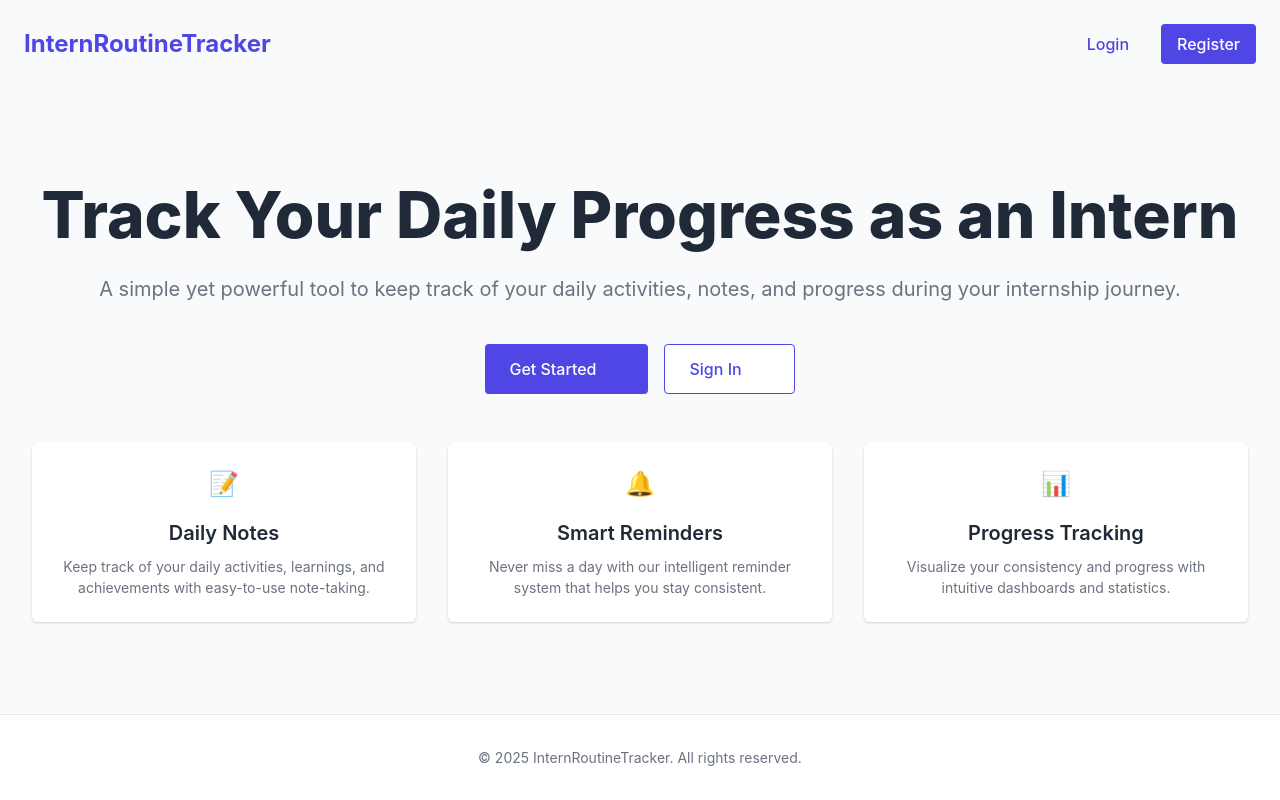
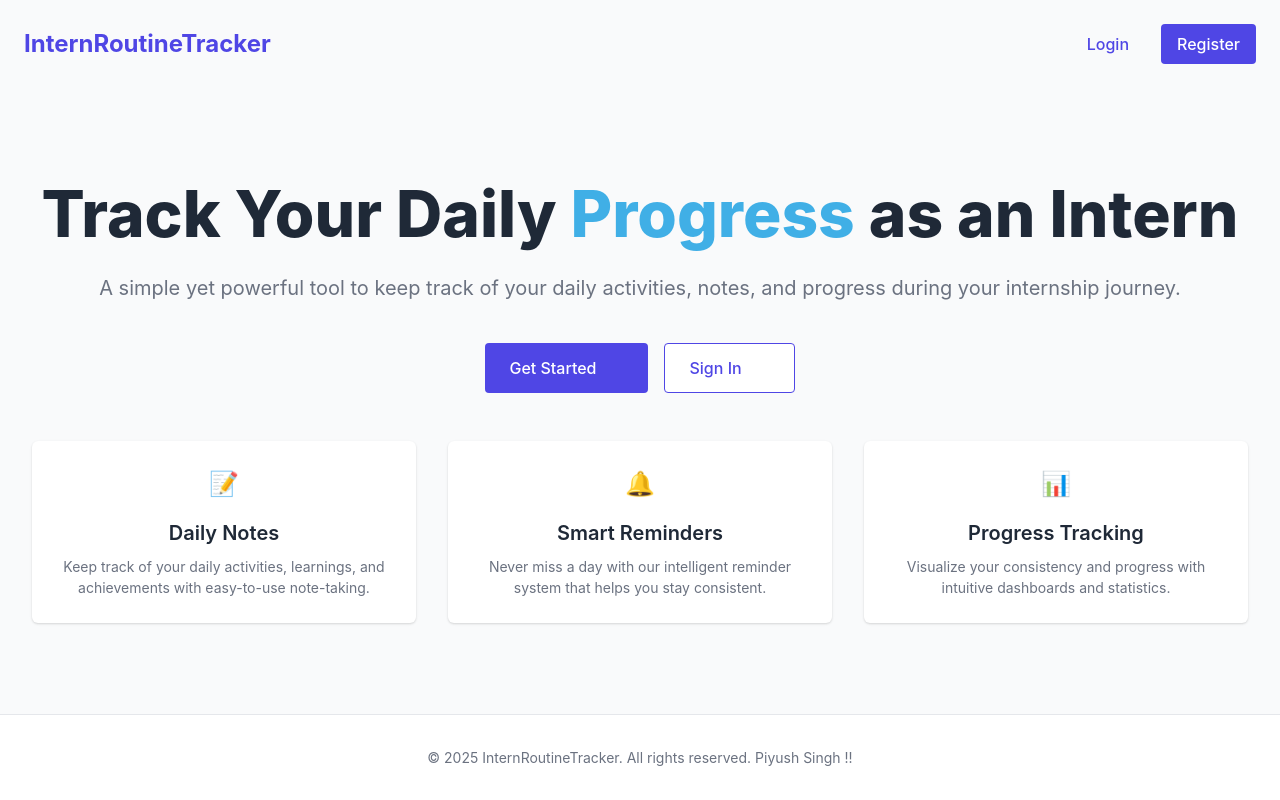
Before and after one commit to piyushsingh022002/RoutineTrackerWeb, a React (Vite) app: page / in a window 1280 px wide. Built offline with nearby package versions, Linux system fonts and the light colour scheme; no server answers.

Commit message:
landing page correction in styling

```diff
--- a/src/pages/LandingPage.tsx
+++ b/src/pages/LandingPage.tsx
@@ -2,6 +2,7 @@ import React from 'react';
 import { Link } from 'react-router-dom';
 import { motion } from 'framer-motion';
 import styled from 'styled-components';
+import { createGlobalStyle } from 'styled-components';
 
 const LandingContainer = styled.div`
   min-height: 100vh;
@@ -85,6 +86,9 @@ const HeroTitle = styled(motion.h1)`
 
   @media (min-width: 768px) {
     font-size: 4rem;
+  }
+    .highlight {
+    color: rgb(64, 175, 230);
   }
 `;
 
@@ -204,7 +208,7 @@ const FeatureGrid = styled(motion.div)`
   }
 `;
 
-const FeatureCard = styled(motion.div)`
+/*const FeatureCard = styled(motion.div)`
   background-color: white;
   padding: 1.5rem;
   border-radius: var(--radius-md);
@@ -233,6 +237,73 @@ const FeatureDescription = styled.p`
   color: var(--text-light);
   font-size: 0.875rem;
 `;
+*/
+
+/* updated code for the feature cards */
+
+const FeatureIcon = styled.div`
+  font-size: 1.5rem;
+  color: var(--primary-color);
+  margin-bottom: 1rem;
+  transition: transform 0.3s ease, filter 0.3s ease;
+
+  &:hover {
+    transform: scale(1.2);
+    filter: brightness(1.3);
+  }
+`;
+
+const FeatureTitle = styled.h3`
+  font-size: 1.25rem;
+  font-weight: 600;
+  margin-bottom: 0.5rem;
+  transition: color 0.3s ease;
+`;
+
+const FeatureDescription = styled.p`
+  color: var(--text-light);
+  font-size: 0.875rem;
+  transition: color 0.3s ease;
+`;
+
+const FeatureCard = styled(motion.div)`
+  background-color: white;
+  padding: 1.5rem;
+  border-radius: var(--radius-md);
+  box-shadow: var(--shadow);
+  border: 1px solid transparent;
+  transition: var(--transition), background-color 0.3s ease, color 0.3s ease, border 0.3s ease;
+
+  &:hover {
+    box-shadow: var(--shadow-md);
+    transform: translateY(-5px);
+    background-color: #f5f5f5;
+    color: #f0f0f0;
+    border: 1px solid rgb(64, 175, 230);
+  }
+
+  &:hover ${FeatureTitle},
+  &:hover ${FeatureDescription} {
+    color:rgb(64, 175, 230);
+  }
+
+  &:hover ${FeatureIcon} {
+    animation: popIcon 0.6s ease forwards;
+  }
+`;
+
+
+// Add keyframes animation for icon bounce/pop
+const GlobalStyle = createGlobalStyle`
+  @keyframes popIcon {
+    0% { transform: scale(1); }
+    50% { transform: scale(1.3); }
+    100% { transform: scale(1); }
+  }
+`;
+
+
+
 
 const Footer = styled.footer`
   padding: 2rem;
@@ -303,7 +374,7 @@ const LandingPage: React.FC = () => {
           animate="visible"
         >
           <HeroTitle variants={itemVariants}>
-            Track Your Daily Progress as an Intern
+            Track Your Daily <span className="highlight">Progress</span> as an Intern
           </HeroTitle>
           <HeroSubtitle variants={itemVariants}>
             A simple yet powerful tool to keep track of your daily activities, notes, and progress during your internship journey.
@@ -318,6 +389,7 @@ const LandingPage: React.FC = () => {
           </ButtonGroup>
 
           <FeatureGrid variants={featureVariants}>
+            <GlobalStyle />
             <FeatureCard variants={featureItemVariants}>
               <FeatureIcon>📝</FeatureIcon>
               <FeatureTitle>Daily Notes</FeatureTitle>
@@ -344,7 +416,7 @@ const LandingPage: React.FC = () => {
       </Hero>
 
       <Footer>
-        &copy; {new Date().getFullYear()} InternRoutineTracker. All rights reserved.
+        &copy; {new Date().getFullYear()} InternRoutineTracker. All rights reserved. Piyush Singh !!
       </Footer>
     </LandingContainer>
   );
```
